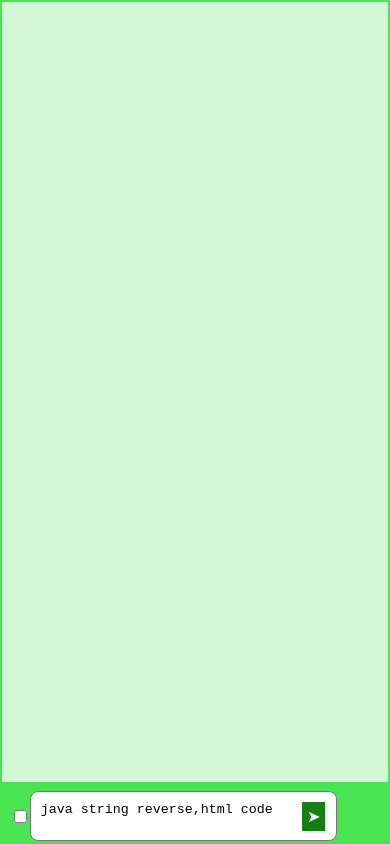
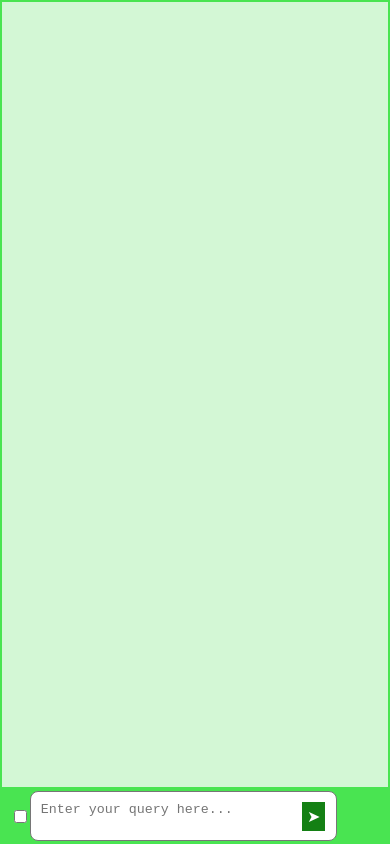
Before and after one commit to rsharma14/my-misc, a browser extension: page MyTools/chatGPT.html in a window 390 px wide. Drawn offline with nearby package versions, Linux system fonts and the light colour scheme.

Commit message:
chat gpt cc

```diff
--- a/MyTools/chatGPT.html
+++ b/MyTools/chatGPT.html
@@ -175,7 +175,7 @@
       }
 
       .content {
-        margin-bottom: 60px;
+        margin-bottom: 55px;
       }
     }
 
@@ -222,7 +222,7 @@
 
       <div class="query-box">
         <input type="checkbox" onchange='document.getElementById("attrib").classList.toggle("nodisp");'><br>
-        <textarea rows="2" id="query" placeholder="Enter your query here...">java string reverse,html code</textarea>
+        <textarea rows="2" id="query" placeholder="Enter your query here..."></textarea>
         <input type="checkbox" id="toggle-checkbox" onchange="submitQuery(this)">
         <label for="toggle-checkbox" class="toggle-label"></label>
       </div>
@@ -447,6 +447,7 @@
     function insertQuery(query) {
       document.getElementById(`query_${conversationIdx}`).innerHTML =
         `<strong class="gpt-name">${gpts[gpt]}</strong> ${escapeHtml(query)}`;
+      document.getElementById(`query`).value = '';
     }
     function createEl(el, id, className) {
       var elm = document.createElement(el);
```
